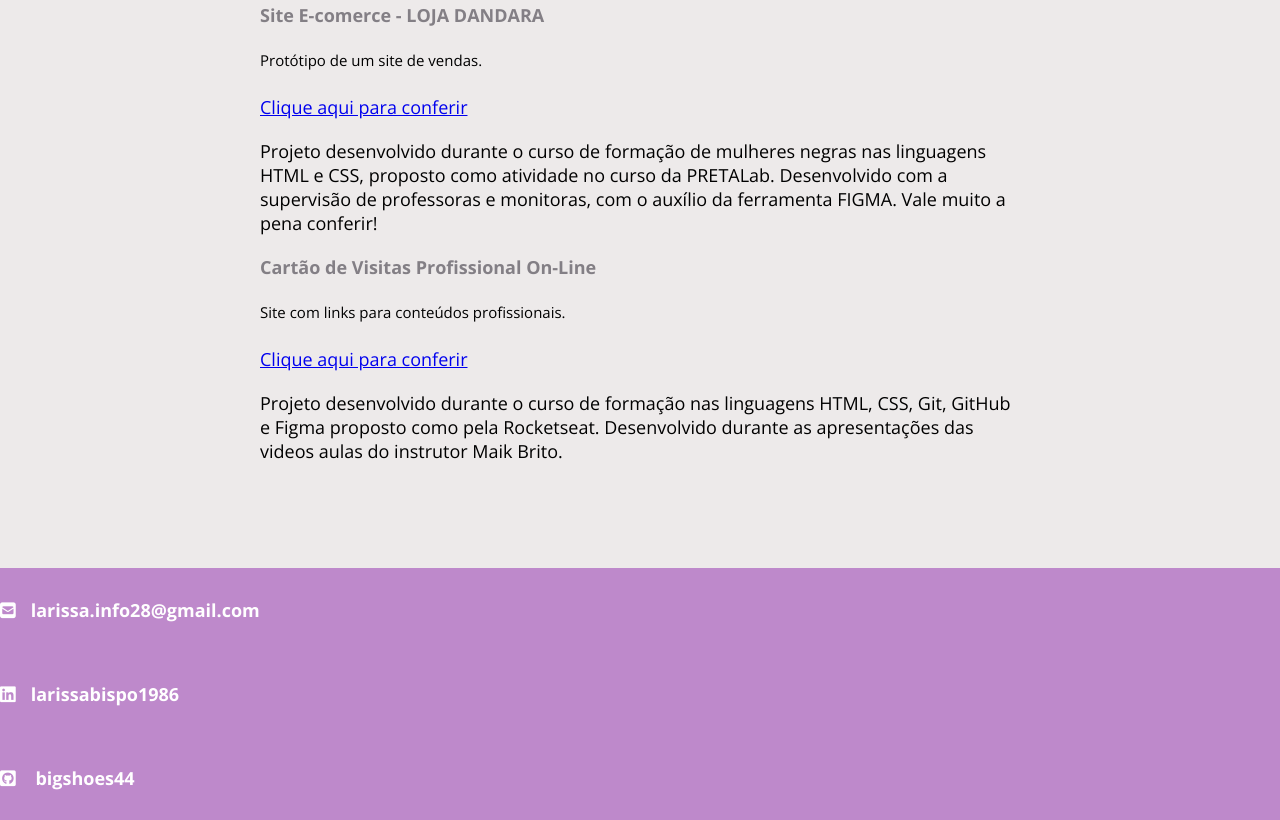
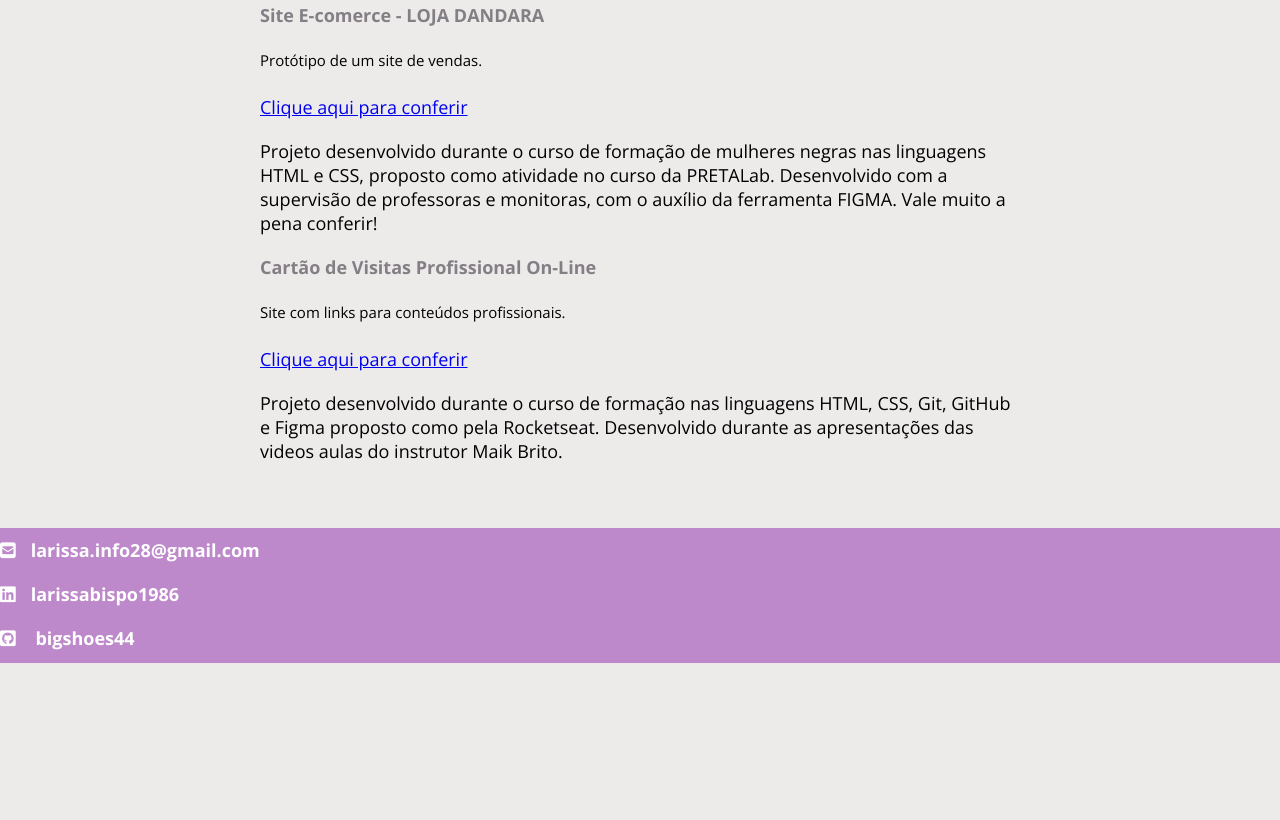
Before and after one commit to bigshoes44/projeto-final-ciclo9, a plain HTML site: page index.html in a window 1280 px wide. Shown: the part 2214-3034 px from the top of the page. After the commit the page ends 2877 px from the top, so only its background shows below. Drawn offline with nearby package versions, Linux system fonts and the light colour scheme; a web font is replaced by a local one.

Commit message:
Subindo umas alterações do footer

```diff
--- a/style.css
+++ b/style.css
@@ -62,6 +62,7 @@ section {
 .sub-section {
     background-color: #dbd9d9;
     width: 100%;
+
 
 }
 
@@ -140,12 +141,13 @@ section ul {
 
 footer {
     background-color: #BE89CB;
-    margin-top: 40px;
-
+    height: 135px;
     width: 100%;
+    margin-right: 10px;
     display: flex;
     justify-content: flex-start;
-    gap: 2px;
+
+
 
 }
 
@@ -153,8 +155,8 @@ footer {
     color: #FFFFFF;
     font-size: 18px;
     text-decoration: none;
-    margin-bottom: 30px;
-    margin-top: 30px;
+    margin-bottom: 10px;
+    margin-top: 10px;
 
 
 }
@@ -171,7 +173,7 @@ footer {
     align-items: center;
     display: flex;
     justify-content: flex-start;
-    margin-right: 10px;
+    margin-right: 30px;
 
 }
 
```
